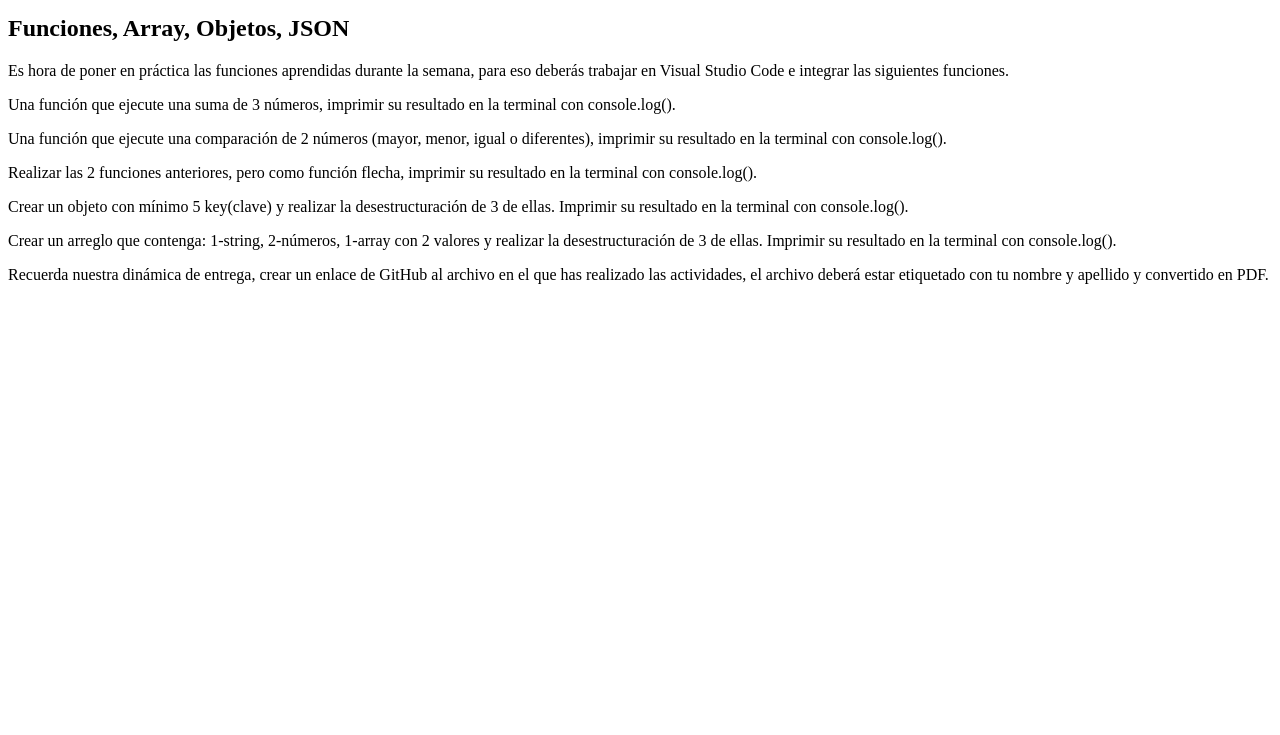
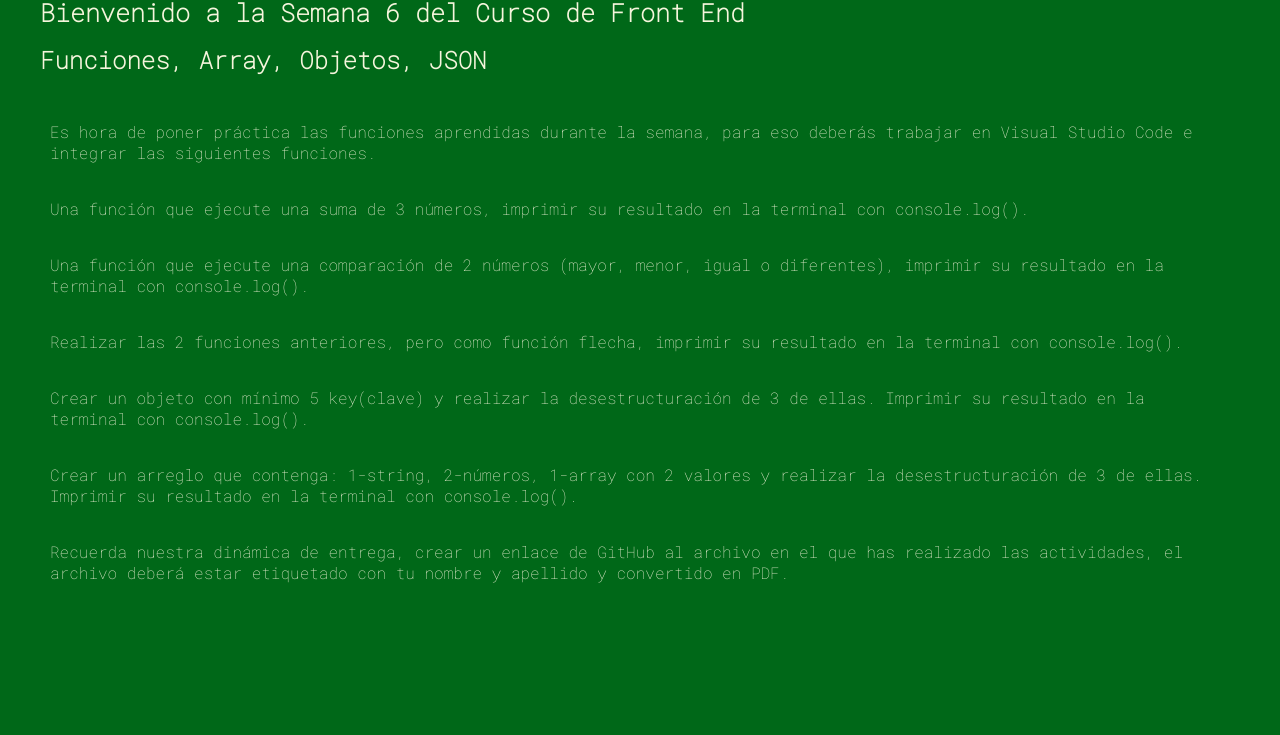
Before and after one commit to DavidRCJ/JavaScript, a plain HTML site: page semana 6/index.html in a window 1280 px wide. Shown: the part 65-800 px from the top of the page. Drawn offline with Linux system fonts and the light colour scheme.

Commit message:
Creacion de carpteta semana 6 para la entrega de Funciones, Arrowa, Objetos, Array

```diff
--- /dev/null
+++ b/semana 6/arrays.js
@@ -0,0 +1,14 @@
+/*arrays*/
+const array1=['David','Cruz','25','1997',hobies=["correr", "caminar","videojuegos"]];
+console.log(array1);
+
+console.log("nombre",array1[0]);
+console.log("edad",array1[2]);
+console.log("hobies",array1[4][1]);
+
+console.log("\nDesestructuring");
+
+const[nombre,apellido,edad,anio,hob]=array1;
+console.log(nombre);
+console.log(edad);
+console.log(hob[1]);
--- /dev/null
+++ b/semana 6/base.css
@@ -0,0 +1,16 @@
+@import url('https://fonts.googleapis.com/css2?family=Roboto+Mono:wght@100&display=swap');
+
+*{
+    margin:5px;
+    padding: 5px;
+    background-color: rgb(0, 104, 24);
+    color: beige;
+    font-family: 'Roboto Mono', monospace;
+    }
+h1{
+    font-size: 25px;
+}
+p{
+    text-align: justify
+    font-size:60px;
+}
--- a/semana 6/index.html
+++ b/semana 6/index.html
@@ -2,30 +2,48 @@
 <html lang="en">
 <head>
     <meta charset="UTF-8">
-    <meta http-equiv="X-UA-Compatible" content="IE=edge">
+    <metafont-family: 'Gruppo', cursive; http-equiv="X-UA-Compatible" content="IE=edge">
     <meta name="viewport" content="width=device-width, initial-scale=1.0">
+    <link rel="stylesheet" href="./base.css">
     <title>Document</title>
 </head>
 <body>
+   <section>
     <h1>Bienvenido a la Semana 6 del Curso de Front End</h1>
+    <h2>Funciones, Array, Objetos, JSON</h2>
+   </section>
+    <section>
+        <div>
+            <p> Es hora de poner práctica las funciones aprendidas durante la semana, para eso
+                deberás trabajar en Visual Studio Code e integrar las siguientes funciones. </p>
+        </div>
+        <div><p> Una función que ejecute una suma de 3 números, imprimir su resultado
+            en la terminal con console.log().</p>
+        </div>
+        <div>
+            <p> Una función que ejecute una comparación de 2 números
+                (mayor, menor, igual o diferentes), imprimir su resultado en la terminal con console.log().</p>
+                <script src="./funciones.js"></script>
+        </div>
+        <div>
+            <p> Realizar las 2 funciones anteriores, pero como función
+                flecha, imprimir su resultado en la terminal con console.log().</p>
+                <script src="./f_flecha.js"></script>
 
-    <h2>Funciones, Array, Objetos, JSON</h2>
-<p> Es hora de poner en práctica las funciones aprendidas durante la semana, para eso deberás trabajar en Visual Studio Code e integrar las siguientes funciones. </p>
+        </div>
+        <div>
+            <p> Crear un objeto con mínimo 5 key(clave) y realizar la desestructuración de 3 de ellas. Imprimir su resultado en la terminal con console.log().</p>
+            <script src="./objeto.js"></script>
+        </div>
+        <div>
+            <p> Crear un arreglo que contenga: 1-string, 2-números, 1-array con 2 valores y realizar la desestructuración de 3 de ellas. Imprimir su resultado en la terminal con console.log().</p>
+            <script src="./arrays.js"></script>
+        </div>
+        <div>
+            <p> Recuerda nuestra dinámica de entrega, crear un enlace de GitHub al archivo en el que has realizado las actividades, el archivo deberá estar etiquetado con tu nombre y apellido y convertido en PDF.</p>
+        </div>
 
-<p> Una función que ejecute una suma de 3 números, imprimir su resultado en la terminal con console.log().</p>
-
-<p> Una función que ejecute una comparación de 2 números (mayor, menor, igual o diferentes), imprimir su resultado en la terminal con console.log().</p>
-
-<p> Realizar las 2 funciones anteriores, pero como función
-    flecha, imprimir su resultado en la terminal con console.log().</p>
-
-<p> Crear un objeto con mínimo 5 key(clave) y realizar la desestructuración de 3 de ellas. Imprimir su resultado en la terminal con console.log().</p>
-
-<p> Crear un arreglo que contenga: 1-string, 2-números, 1-array con 2 valores y realizar la desestructuración de 3 de ellas. Imprimir su resultado en la terminal con console.log().</p>
-
-<p> Recuerda nuestra dinámica de entrega, crear un enlace de GitHub al archivo en el que has realizado las actividades, el archivo deberá estar etiquetado con tu nombre y apellido y convertido en PDF.</p>
-    <script src="./funciones.js"></script>
-    <script src="./f_flecha.js"></script>
+    </section>
 
 </body>
 </html>
--- /dev/null
+++ b/semana 6/objeto.js
@@ -0,0 +1,31 @@
+console.log("\n Creacion de Objeto");
+const persona ={
+    //clave : valor
+    nombre : 'David',
+    email:'dricardocj@gmail.com',
+    pais: 'mexico',
+    edad: 25,
+    altura:1.70,
+    sexo: 'M',
+    gustos:["videojuegos",15, "ejercicio",["correr","tocar guitarra"]],
+    comer(){
+        console.log("Toy comiendo");
+    },
+    dormir(){
+        console.log("Toy durmueindo");
+    }
+}
+
+console.log(persona);
+console.log("\n Accediendo a cada una de las propiedades");
+console.log(persona.edad);
+console.log(persona.pais);
+console.log(persona.nombre);
+
+console.log("\nDesestructuración, imprimamos diferentes propiedades");
+const{nombre}= persona;
+console.log(nombre);
+const{email}=persona;
+console.log(email);
+const{gustos}=persona;
+console.log(gustos[3][1]);
```
